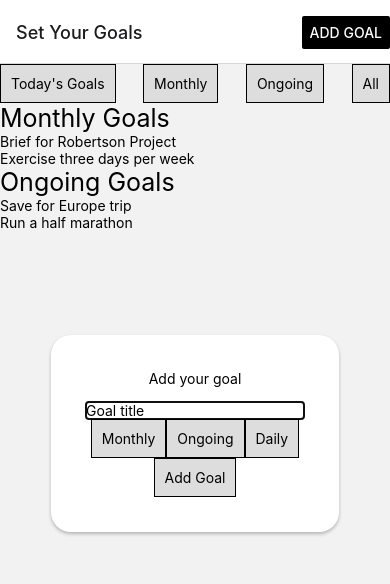
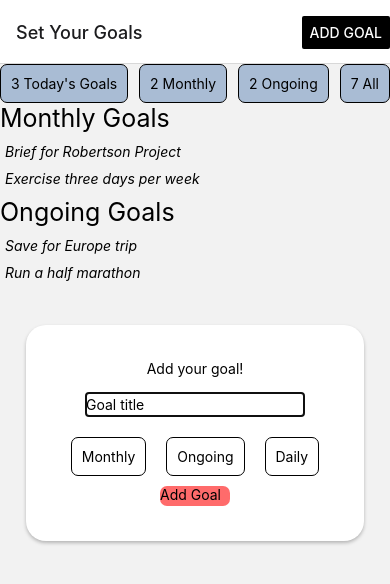
Before and after one commit to mdelpape/react-native-demo, a React Native app: screen /Today in a window 390 px wide. Both pictures are taken after a click on the button "ADD GOAL". Shown: the top 584 px of the page. Built offline with nearby package versions, Linux system fonts and the light colour scheme.

Commit message:
Added more functionality

```diff
--- a/App.tsx
+++ b/App.tsx
@@ -14,7 +14,7 @@ type RootStackParamList = {
 const Stack = createStackNavigator<RootStackParamList>();
 
 export default function App() {
-  const [status, setStatus] = useState<{ incomplete: string[]; complete: string[] }>({ incomplete: ['I have to go to the store'], complete: [] });
+  const [status, setStatus] = useState<{ incomplete: string[]; complete: string[] }>({ incomplete: ['Make a Doc Appointment', 'Go try that new boba place', 'Take sheets to the cleaners'], complete: [] });
   return (
     <StatusContext.Provider value={{status,setStatus}}>
       <NavigationContainer>
--- a/components/Complete.tsx
+++ b/components/Complete.tsx
@@ -6,7 +6,7 @@ export default function Complete() {
   const { status, setStatus } = useContext(StatusContext);
 
   return (
-    <View >
+    <View style={styles.container}>
       {status.complete.map((goal, index) => (
         <View key={index} style={styles.itemContainer}>
           <Text style={styles.completeText}>{goal}</Text>
@@ -24,5 +24,9 @@ const styles = StyleSheet.create({
   },
   completeText: {
     textDecorationLine: 'line-through',
-  }
+    fontStyle: 'italic',
+  },
+  container: {
+    margin: 5,
+  },
 });
--- a/components/Incomplete.tsx
+++ b/components/Incomplete.tsx
@@ -13,11 +13,11 @@ export default function Incomplete() {
   }
 
   return (
-    <View >
+    <View style={styles.container}>
       {status.incomplete.map((goal, index) => (
         <View key={index} style={styles.itemContainer}>
-          <Text>{goal}</Text>
-          <Button title="Complete" onPress={() => handleComplete(goal)} />
+          <Text style={styles.goalText} >{goal}</Text>
+          <Button title="Done" onPress={() => handleComplete(goal)} />
         </View>
       ))}
     </View>
@@ -30,4 +30,11 @@ const styles = StyleSheet.create({
     justifyContent: 'space-between',
     alignItems: 'center',
   },
+  container: {
+    margin: 5,
+  },
+  goalText: {
+    fontStyle: 'italic',
+  }
+
 });
--- a/components/Monthly.tsx
+++ b/components/Monthly.tsx
@@ -8,13 +8,17 @@ interface MonthlyProps {
 export default function Monthly({ monthlyGoals }: MonthlyProps) {
   return (
     <View style={styles.container}>
-      {monthlyGoals.map((goal, index) => <Text key={index}>{goal}</Text>)}
+      {monthlyGoals.map((goal, index) => <Text style={styles.goalText} key={index}>{goal}</Text>)}
     </View>
   );
 }
 
 const styles = StyleSheet.create({
   container: {
-    // Style your container if needed
+   margin: 5,
+  },
+  goalText: {
+    marginVertical: 5,
+    fontStyle: 'italic',
   }
 });
--- a/components/Ongoing.tsx
+++ b/components/Ongoing.tsx
@@ -8,13 +8,17 @@ interface OngoingProps {
 export default function Ongoing({ OngoingGoals }: OngoingProps) {
   return (
     <View style={styles.container}>
-      {OngoingGoals.map((goal, index) => <Text key={index}>{goal}</Text>)}
+      {OngoingGoals.map((goal, index) => <Text style={styles.goalText} key={index}>{goal}</Text>)}
     </View>
   );
 }
 
 const styles = StyleSheet.create({
   container: {
-
+   margin: 5,
+  },
+  goalText: {
+    marginVertical: 5,
+    fontStyle: 'italic',
   }
 });
--- a/components/SetGoals.tsx
+++ b/components/SetGoals.tsx
@@ -27,7 +27,7 @@ export default function SetGoals() {
   const [modalVisible, setModalVisible] = useState(route.params?.modalVisible || false);
   const [monthlyGoals, setMonthlyGoals] = useState(['Brief for Robertson Project', 'Exercise three days per week'])
   const [ongoingGoals, setOngoingGoals] = useState(['Save for Europe trip', 'Run a half marathon'])
-  const [dailyGoals, setDailyGoals ] = useState(['go to store'])
+  const [dailyGoals, setDailyGoals] = useState([])
 
 
   const navigation = useNavigation<SetGoalsScreenNavigationProp>();
@@ -63,11 +63,13 @@ export default function SetGoals() {
 
   navigation.setOptions({
     headerRight: () => (
-      <Button
-        onPress={() => setModalVisible(true)}
-        title="Add Goal"
-        color="#000"
-      />
+      <View style={styles.addGoal}>
+        <Button
+          onPress={() => setModalVisible(true)}
+          title="Add Goal"
+          color="#000"
+        />
+      </View>
     ),
   });
 
@@ -81,25 +83,26 @@ export default function SetGoals() {
         }}>
         <View style={styles.centeredView}>
           <View style={styles.modalView}>
-            <Text style={styles.modalText}>Add your goal</Text>
+            <Text style={styles.modalText}>Add your goal!</Text>
             <TextInput
+              style={styles.input}
               placeholder="Goal title"
               onChangeText={text => setNewGoal(text)}
               value={newGoal}
             />
             <View style={styles.container}>
-              <TouchableOpacity style={styles.button} onPress={() => setAdd('Monthly')}>
+              <TouchableOpacity style={add === 'Monthly' ? styles.modalButtonSelected : styles.modalButton} onPress={() => setAdd('Monthly')}>
                 <Text>Monthly</Text>
               </TouchableOpacity>
-              <TouchableOpacity style={styles.button} onPress={() => setAdd('Ongoing')}>
+              <TouchableOpacity style={add === 'Ongoing' ? styles.modalButtonSelected : styles.modalButton} onPress={() => setAdd('Ongoing')}>
                 <Text>Ongoing</Text>
               </TouchableOpacity>
-              <TouchableOpacity style={styles.button} onPress={() => setAdd('Daily')}>
+              <TouchableOpacity style={add === 'Daily' ? styles.modalButtonSelected : styles.modalButton} onPress={() => setAdd('Daily')}>
                 <Text>Daily</Text>
               </TouchableOpacity>
             </View>
-            <TouchableOpacity style={styles.button} onPress={() => setModalVisible(false)}>
-              <Text onPress={() =>{
+            <TouchableOpacity style={styles.addGoal} onPress={() => setModalVisible(false)}>
+              <Text onPress={() => {
                 handleAddGoal();
                 setModalVisible(!modalVisible)
               }}>Add Goal</Text>
@@ -110,16 +113,16 @@ export default function SetGoals() {
 
       <View style={styles.container}>
         <TouchableOpacity style={styles.button} onPress={handleGoToTodaysGoals}>
-          <Text>Today's Goals</Text>
+          <Text>{status.incomplete.length + ' '}Today's Goals</Text>
         </TouchableOpacity>
         <TouchableOpacity style={styles.button} onPress={() => setGoalsShown(1)}>
-          <Text>Monthly</Text>
+          <Text>{monthlyGoals.length + ' '}Monthly</Text>
         </TouchableOpacity>
         <TouchableOpacity style={styles.button} onPress={() => setGoalsShown(2)}>
-          <Text>Ongoing</Text>
+          <Text>{ongoingGoals.length + ' '}Ongoing</Text>
         </TouchableOpacity>
         <TouchableOpacity style={styles.button} onPress={() => setGoalsShown(3)}>
-          <Text>All</Text>
+          <Text>{status.incomplete.length + monthlyGoals.length + ongoingGoals.length + " "}All</Text>
         </TouchableOpacity>
       </View>
 
@@ -144,15 +147,13 @@ const styles = StyleSheet.create({
   monthly: {
     fontSize: 25,
   },
-  ongoing: {
-    fontSize: 25,
-  },
   button: {
     alignItems: "center",
-    backgroundColor: "#DDDDDD",
+    backgroundColor: "#A9BCD4",
     padding: 10,
     borderWidth: 1,
     borderColor: 'black',
+    borderRadius: 7,
   },
   centeredView: {
     flex: 1,
@@ -173,10 +174,43 @@ const styles = StyleSheet.create({
     },
     shadowOpacity: 0.25,
     shadowRadius: 3.84,
-    elevation: 5
+    elevation: 5,
   },
   modalText: {
     marginBottom: 15,
     textAlign: "center"
-  }
+  },
+  addGoal: {
+    borderColor: 'black',
+    borderRadius: 7,
+    backgroundColor: '#FF6B6B',
+    minHeight: 20,
+    minWidth: 70
+  },
+
+  input: {
+    borderColor: 'grey',
+    borderWidth: 1,
+    marginBottom: 10,
+    minWidth: 150,
+    height: 25,
+  },
+  modalButton: {
+    alignItems: "center",
+    backgroundColor: "white",
+    padding: 10,
+    borderWidth: 1,
+    borderColor: 'black',
+    borderRadius: 7,
+    margin: 10
+  },
+  modalButtonSelected: {
+    alignItems: "center",
+    backgroundColor: "#A0A5BD",
+    padding: 10,
+    borderWidth: 1,
+    borderColor: 'black',
+    borderRadius: 7,
+    margin: 10
+  },
 });
--- a/components/Tdp.tsx
+++ b/components/Tdp.tsx
@@ -3,17 +3,11 @@ import { StyleSheet, Text, View, Button, TouchableOpacity } from 'react-native';
 import Complete from './Complete';
 import Incomplete from './Incomplete';
 import { useRoute } from '@react-navigation/native';
-import { StatusContext } from './StatusContext';
-
-
 
 export default function Tdp() {
-  const { status, setStatus } = useContext(StatusContext);
   const route = useRoute();
   const { dailyGoals } = route.params as { dailyGoals: string[] };
   const [days, setDays] = useState<{ name: string, past: boolean }[]>([]);
-  // const [status, setStatus] = useState<{ incomplete: string[]; complete: string[] }>({ incomplete: dailyGoals, complete: [] });
-
 
   useEffect(() => {
     const date = new Date();
@@ -34,20 +28,24 @@ export default function Tdp() {
     <View>
       <View style={styles.container}>
         {days.map((day, index) => (
-          <View key={index} style={[styles.circle, day.past ? styles.past : styles.future]} />
+          <View key={index} style={[styles.circle, day.past ? styles.past : styles.future]}>
+            <View key={index} style={[styles.circle, day.past ? styles.past : styles.future]}>
+              <Text style={styles.dayText}>{day.name[0]}</Text>
+            </View>
+          </View>
         ))}
       </View>
       <View>
         <Text style={styles.text}>
           Incompleted
         </Text>
-        <Incomplete/>
+        <Incomplete />
       </View>
       <View>
         <Text style={styles.text}>
           Complete
         </Text>
-        <Complete/>
+        <Complete />
       </View>
     </View>
   );
@@ -72,5 +70,11 @@ const styles = StyleSheet.create({
   },
   text: {
     fontSize: 25,
-  }
+  },
+  dayText: {
+    textAlign: 'center',
+    lineHeight: 30,
+    color: 'black',
+    fontWeight: 'bold',
+  },
 });
```
